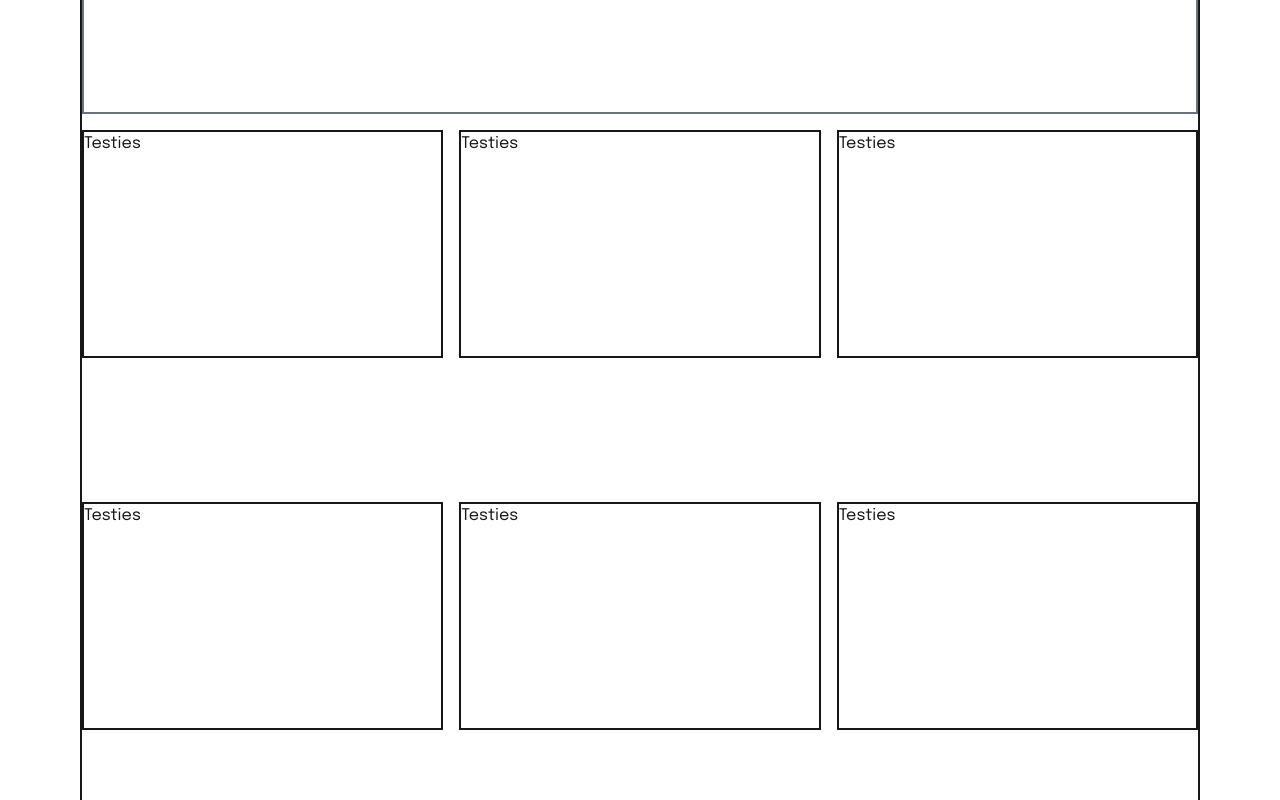
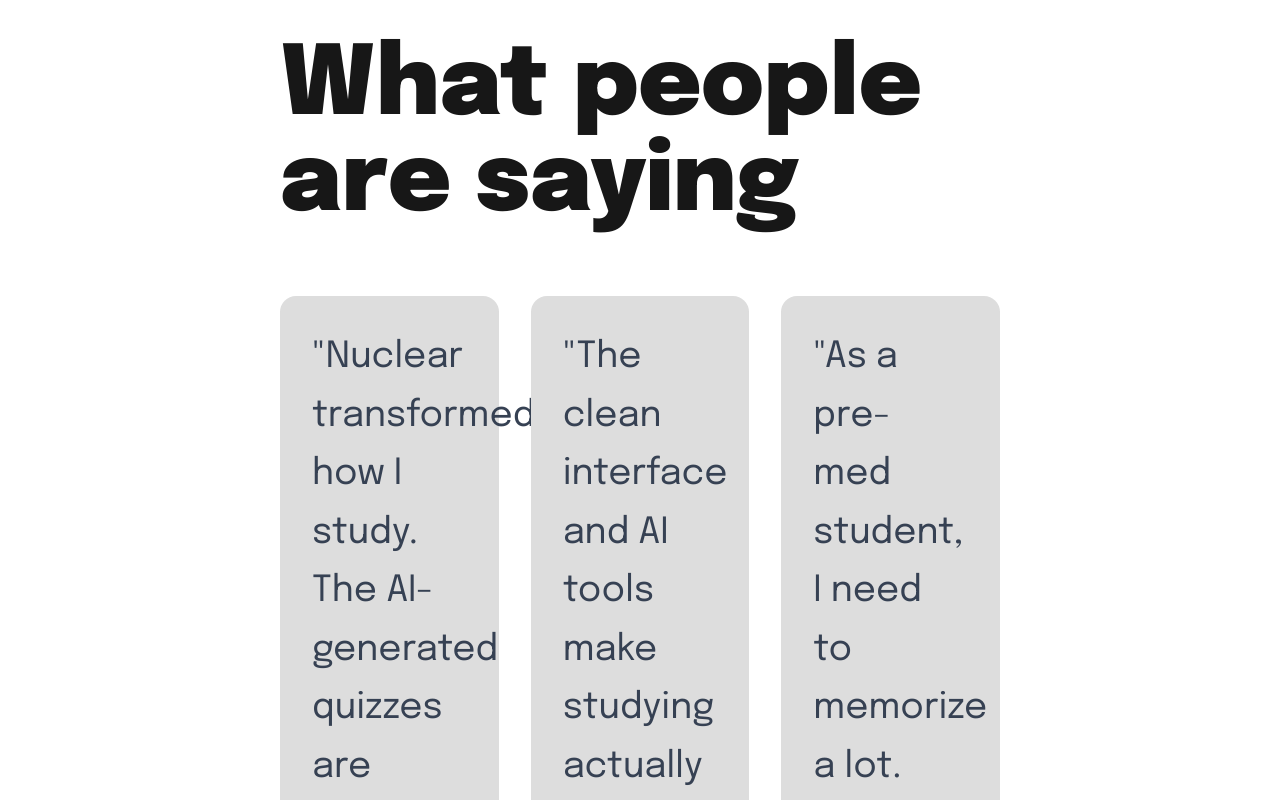
Before and after one commit to Nuclear-app/www, a Next.js app: page / in a window 1280 px wide. Shown: the part 3660-4460 px from the top of the page. Built offline with nearby package versions, Linux system fonts and the light colour scheme.

Commit message:
Testimonials

```diff
--- a/components/testimonial.tsx
+++ b/components/testimonial.tsx
@@ -1,30 +1,75 @@
 import Testies from "./testies";
 
 const Testimonial = () => {
-    return (
-        <div className="border-2 h-[900px] w-full grid grid-col-3 gap-4">
-            <div className="text-sm text-gray-500 col-span-3 border-2">testimonial</div>
-            <div className="col-span-1 ">
-                <Testies />
-            </div>
-            <div className="col-span-1 ">
-                <Testies />
-            </div>
-            <div className="col-span-1 ">
-                <Testies />
-            </div>
-            <div className="col-span-1 ">
-                <Testies />
-            </div>
-            <div className="col-span-1 ">
-                <Testies />
-            </div>
-            <div className="col-span-1">
-                <Testies />
+  const testimonials = [
+    {
+      name: "Sarah Chen",
+      major: "Computer Science",
+      university: "/unis/mcgill.svg",
+      quote: "Nuclear transformed how I study. The AI-generated quizzes are incredibly accurate and help me retain information so much better."
+    },
+    {
+      name: "Marcus Rodriguez",
+      major: "Engineering",
+      university: "/unis/mcgill.svg",
+      quote: "The clean interface and AI tools make studying actually enjoyable. I've seen a significant improvement in my grades."
+    },
+    {
+      name: "Emily Watson",
+      major: "Biology",
+      university: "/unis/mcgill.svg",
+      quote: "As a pre-med student, I need to memorize a lot. Nuclear's AI helps me create perfect study materials in seconds."
+    },
+    {
+      name: "David Kim",
+      major: "Mathematics",
+      university: "/unis/waterloo.svg",
+      quote: "The distraction-free environment and smart AI features have made my study sessions so much more productive."
+    },
+    {
+      name: "Aisha Patel",
+      major: "Psychology",
+      university: "/unis/uoft.svg",
+      quote: "Nuclear's AI understands my learning style and adapts perfectly. It's like having a personal tutor available 24/7."
+    },
+    {
+      name: "James Wilson",
+      major: "Economics",
+      university: "/unis/umich.svg",
+      quote: "The interactive learning experiences are game-changing. I've never been able to study this efficiently before."
+    }
+  ];
+
+  return (
+    <div className="w-full px-50 py-20">
+      <div className="text-8xl font-black  mb-16">What people are saying</div>
+      <div className="grid grid-cols-1 md:grid-cols-2 lg:grid-cols-3 gap-8">
+        {testimonials.map((testimonial, index) => (
+          <div key={index} className="bg-[#DDDDDD] rounded-2xl p-8 hover:shadow-md transition-shadow duration-300 flex flex-col justify-between min-h-[400px]">
+            <div>
+              <p className="text-gray-700 leading-relaxed text-4xl mb-10">
+                "{testimonial.quote}"
+              </p>
+              <div className="flex items-start justify-between mb-6">
+                <div>
+                  <h3 className="text-4xl font-semibold text-gray-900 mb-1">{testimonial.name}</h3>
+                  <p className="text-gray-600 text-2xl">{testimonial.major}</p>
+                </div>
+              </div>
             </div>
 
-        </div>
-    );
+            <div className="flex justify-start">
+                <img
+                  src={testimonial.university}
+                  alt="University"
+                  className="w-20 h-20 object-contain"
+                />
+            </div>
+          </div>
+        ))}
+      </div>
+    </div>
+  );
 };
 
 export default Testimonial;
```
